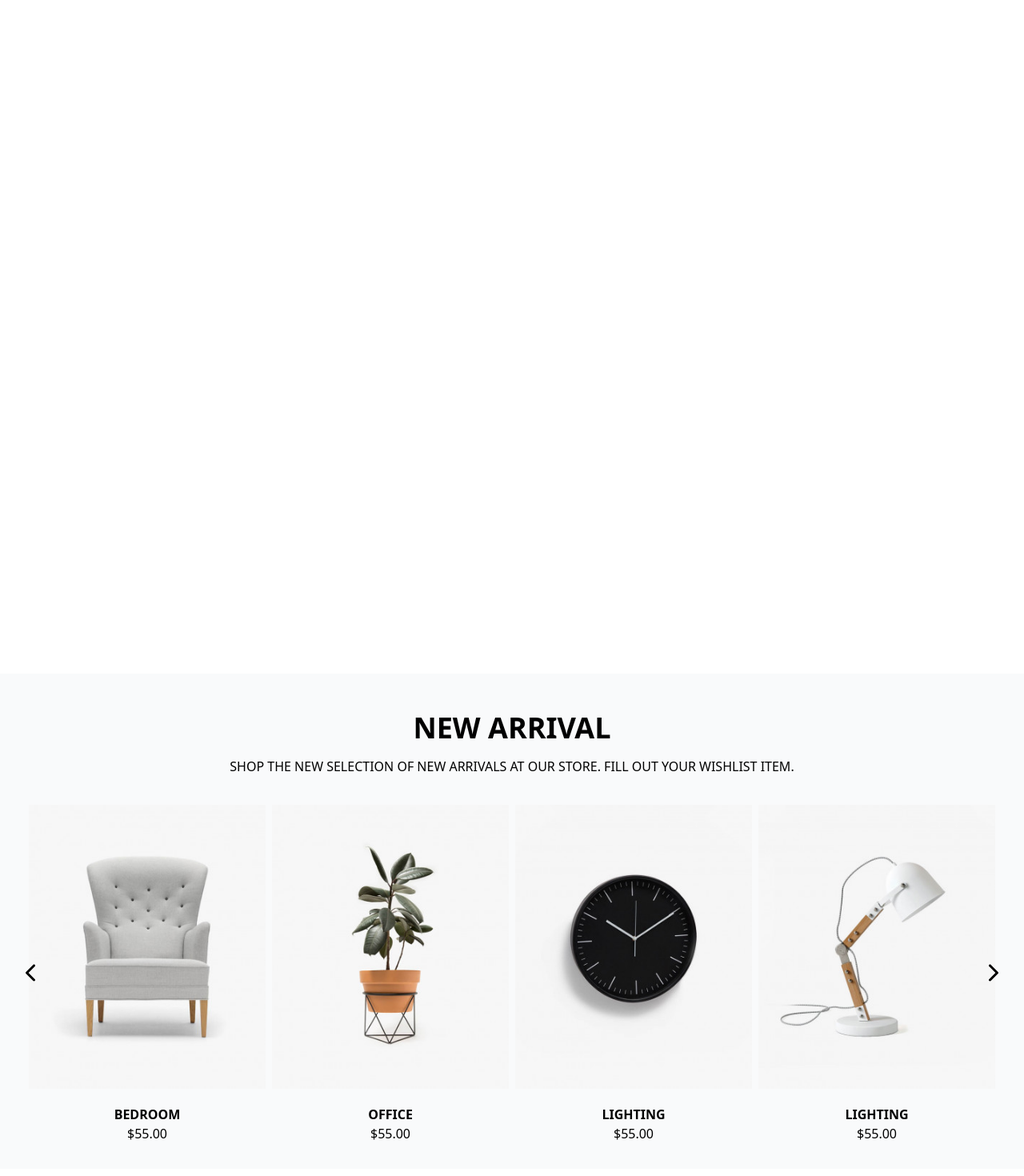
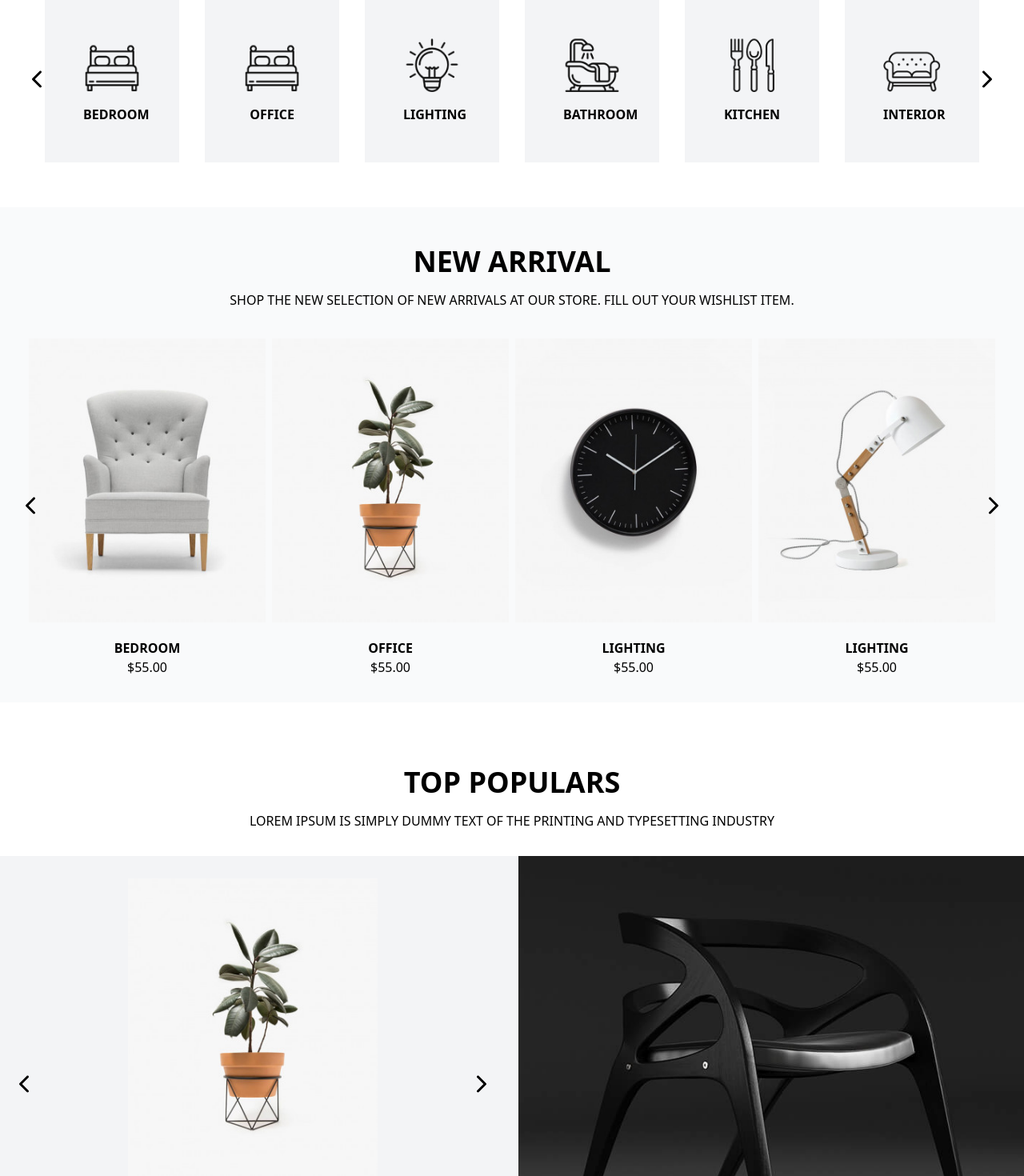
Before and after one commit to darshan-balar2400/backend_oddo, a React (Vite) app in the folder frontend/: page / in a window 1280 px wide. Shown: the part 760-2230 px from the top of the page at 80% size. Built offline with nearby package versions, Linux system fonts and the light colour scheme.

Commit message:
Popular page Update

```diff
--- a/frontend/src/assets/img/JPG/index.js
+++ b/frontend/src/assets/img/JPG/index.js
@@ -11,6 +11,7 @@ import img10 from "./product/product10.jpg";
 import img_1 from "./slideshow/slide1.jpg";
 import img_2 from "./slideshow/slide2.jpg";
 import img_3 from "./slideshow/slide3.jpg";
+import img_id1 from "./banners/id1-img1.jpg";
 
 const images = {
   img1,
@@ -26,6 +27,7 @@ const images = {
   img_1,
   img_2,
   img_3,
+  img_id1,
 };
 
 export default images;
--- /dev/null
+++ b/frontend/src/assets/img/PNG/index.js
@@ -0,0 +1,47 @@
+import img1 from "./brand/br1.png";
+import img2 from "./brand/br2.png";
+import img3 from "./brand/br3.png";
+import img4 from "./brand/br4.png";
+import img5 from "./brand/br5.png";
+import img6 from "./brand/br6.png";
+import img_c1 from "./category/category1.png";
+import img_c2 from "./category/category2.png";
+import img_c3 from "./category/category3.png";
+import img_c4 from "./category/category4.png";
+import img_c5 from "./category/category5.png";
+import img_c6 from "./category/category6.png";
+import img_c7 from "./category/category1.png";
+import img_1 from "./colors/Blue.png";
+import img_2 from "./colors/brown.png";
+import img_3 from "./colors/Mint.png";
+import img_4 from "./colors/Navy.png";
+import img_5 from "./colors/Red.png";
+import img_6 from "./colors/Silver.png";
+import img_7 from "./colors/White.png";
+import img_8 from "./colors/Yellow.png";
+
+const images = {
+  img1,
+  img2,
+  img3,
+  img4,
+  img5,
+  img6,
+  img_c1,
+  img_c2,
+  img_c3,
+  img_c4,
+  img_c5,
+  img_c6,
+  img_c7,
+  img_1,
+  img_2,
+  img_3,
+  img_4,
+  img_5,
+  img_6,
+  img_7,
+  img_8,
+};
+
+export default images;
--- /dev/null
+++ b/frontend/src/global/components/Category.jsx
@@ -0,0 +1,105 @@
+import images from "../../assets/img/PNG/index";
+import Slider from "react-slick";
+import { FontAwesomeIcon } from "@fortawesome/react-fontawesome";
+import {
+  faChevronLeft,
+  faChevronRight,
+} from "@fortawesome/free-solid-svg-icons";
+
+const Category = () => {
+  const category = [
+    {
+      img: images.img_c1,
+      category: "Bedroom",
+    },
+    {
+      img: images.img_c7,
+      category: "OFfice",
+    },
+    {
+      img: images.img_c6,
+      category: "Lighting",
+    },
+    {
+      img: images.img_c5,
+      category: "bathroom",
+    },
+    {
+      img: images.img_c4,
+      category: "kitchen",
+    },
+    {
+      img: images.img_c3,
+      category: "Interior",
+    },
+    {
+      img: images.img_c2,
+      category: "Livingroom",
+    },
+  ];
+  const NextArrow = (props) => (
+    <div {...props} className="slick-arrow next-arrow">
+      <FontAwesomeIcon icon={faChevronRight} />
+    </div>
+  );
+
+  const PrevArrow = (props) => (
+    <div {...props} className="slick-arrow prev-arrow">
+      <FontAwesomeIcon icon={faChevronLeft} />
+    </div>
+  );
+  var settings = {
+    dots: false,
+    infinite: true,
+    speed: 500,
+    slidesToShow: 6,
+    slidesToScroll: 1,
+    nextArrow: <NextArrow />,
+    prevArrow: <PrevArrow />,
+    responsive: [
+      {
+        breakpoint: 1024,
+        settings: {
+          slidesToShow: 3,
+        },
+      },
+      {
+        breakpoint: 768,
+        settings: {
+          slidesToShow: 2,
+        },
+      },
+      {
+        breakpoint: 640,
+        settings: {
+          slidesToShow: 1,
+        },
+      },
+    ],
+  };
+  return (
+    <div className="bg-white m-10 overflow-hidden text-center relative">
+      <Slider {...settings}>
+        {category.map((item, index) => (
+          <div key={index}>
+            <div className="max-w-xs m-4 transition-transform transform hover:scale-105 hover:text-red-600">
+              <div className="bg-gray-100 p-12 hover:bg-white hover:shadow-md transition-all duration-300">
+                <img
+                  src={item.img}
+                  title={item.category}
+                  alt={item.category}
+                  className="mx-auto"
+                />
+                <div className="mt-4">
+                  <div className="font-semibold uppercase">{item.category}</div>
+                </div>
+              </div>
+            </div>
+          </div>
+        ))}
+      </Slider>
+    </div>
+  );
+};
+
+export default Category;
--- a/frontend/src/global/components/Popular.jsx
+++ b/frontend/src/global/components/Popular.jsx
@@ -9,6 +9,7 @@ import "../../index.css";
 import "slick-carousel/slick/slick.css";
 import "slick-carousel/slick/slick-theme.css";
 import images from "../../assets/img/JPG/index";
+import "../../index.css";
 
 const Popular = () => {
   const products = [
@@ -101,14 +102,14 @@ const Popular = () => {
         <div className="columns-1">
           <div className="p-6">
             <Slider {...settings}>
-              {products.slice(7, 10).map((item, index) => (
+              {products.slice(1, 7).map((item, index) => (
                 <div key={index} className="mx-auto max-w-xs relative h-full">
-                  <div className="p-1 hover:bg-gray-200 hover:shadow transition-all duration-300 relative group h-full">
+                  <div className="p-1 hover:bg-gray-200 hover:shadow transition-all duration-300 relative group">
                     <img
                       src={item.img}
                       title={item.category}
                       alt={item.category}
-                      className="mx-auto h-full w-full object-cover"
+                      className="mx-auto"
                     />
                     <div className="icons absolute top-0 right-0 transform translate-x-full opacity-0 group-hover:translate-x-0 group-hover:opacity-100 transition-all duration-300">
                       <div className="flex flex-wrap flex-col  p-2 mr-1 mt-1">
@@ -150,7 +151,7 @@ const Popular = () => {
         <div className="columns-1 h-full">
           <div className="h-full">
             <img
-              src="./img/banners/id1-img1.jpg"
+              src={images.img_id1}
               title="title"
               alt="banners"
               className="bg-cover hover:shadow-slate-800"
--- a/frontend/src/global/components/Sliders.jsx
+++ b/frontend/src/global/components/Sliders.jsx
@@ -4,6 +4,7 @@ import "slick-carousel/slick/slick.css";
 import "slick-carousel/slick/slick-theme.css";
 import { FontAwesomeIcon } from "@fortawesome/react-fontawesome";
 import images from "../../assets/img/JPG/index";
+import "../../index.css";
 
 const Sliders = () => {
   const sliderRef = useRef(null);
@@ -13,10 +14,10 @@ const Sliders = () => {
       img: images.img_1,
     },
     {
-      img: images.img_2,
+      img: images.img_1,
     },
     {
-      img: images.img3,
+      img: images.img_1,
     },
   ];
 
@@ -44,7 +45,7 @@ const Sliders = () => {
       <Slider ref={sliderRef} {...settings}>
         {sliderdata.map((img, index) => (
           <div key={index}>
-            <img className="w-full" src={img.img} alt="img" />
+            <img src={img.img} alt="img" />
           </div>
         ))}
       </Slider>
--- a/frontend/src/screens/Homescreen.jsx
+++ b/frontend/src/screens/Homescreen.jsx
@@ -1,13 +1,14 @@
-import { useState } from "react";
 // import Carousel from "../global/components/Carousel";
 import Sliders from "../global/components/Sliders";
 import Arrival from "../global/components/Arrival";
 import Popular from "../global/components/Popular";
+import Category from "../global/components/Category";
 
 const Homescreen = () => {
   return (
     <div className="h-auto">
       <Sliders />
+      <Category />
       <Arrival />
       <Popular />
     </div>
```
